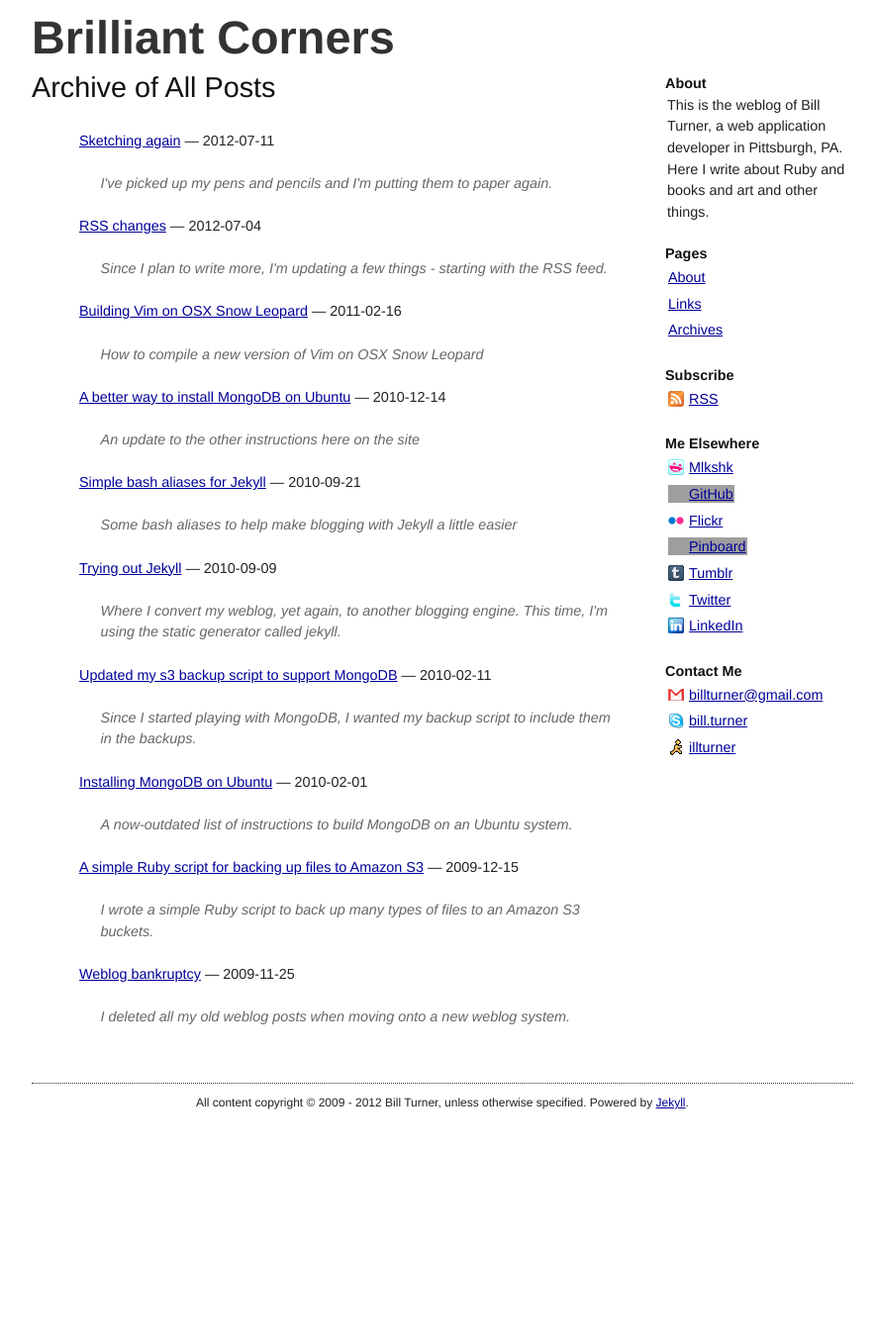
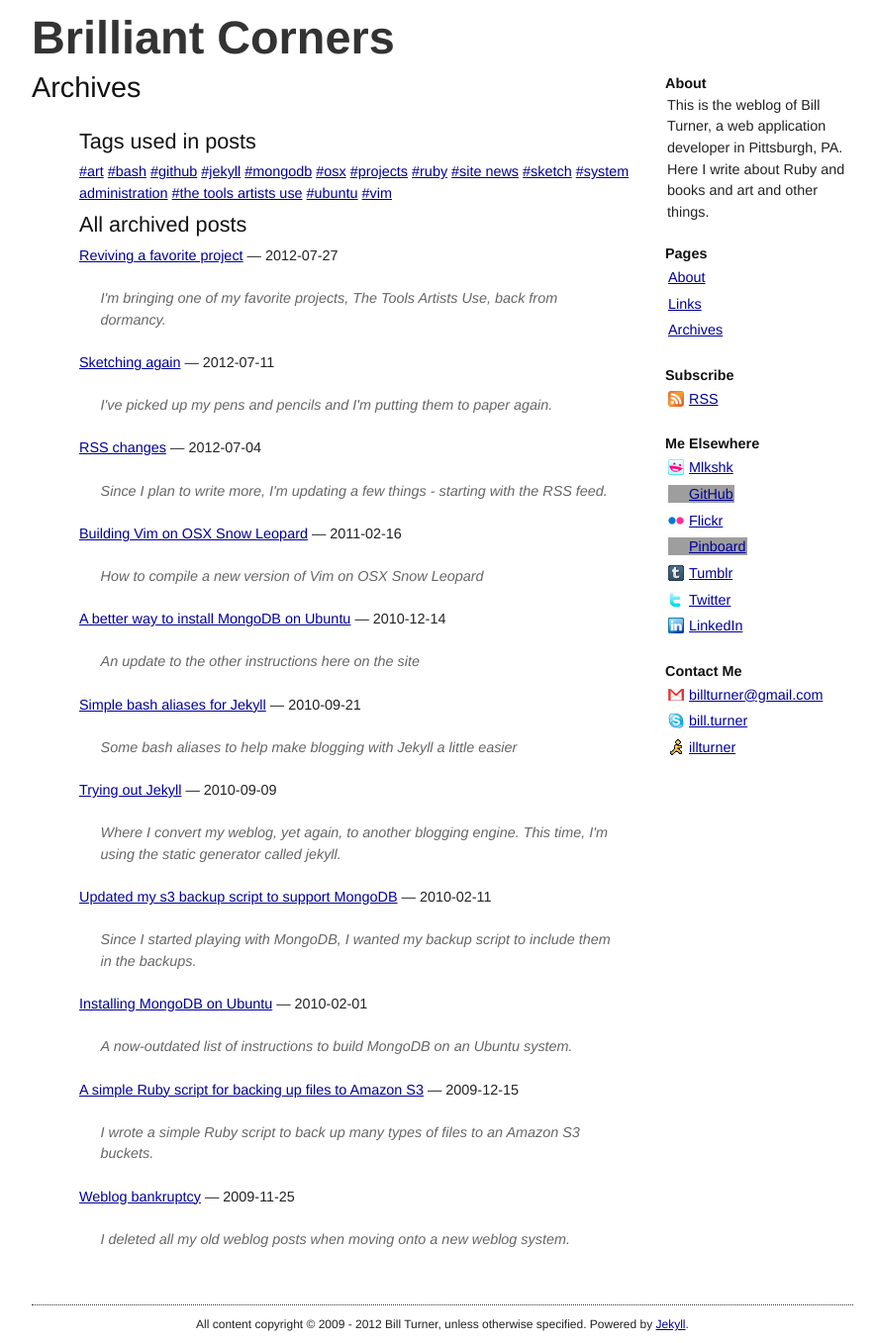
Before and after one commit to billturner/old_kindofblue_com, a Jekyll site: the page built from archive.html, in a window 1280 px wide. Shown: the whole page at 99% size, without its empty margins (133-1017 px from the left). Built offline with Jekyll 4.4.1, drawn with Linux system fonts in a browser that asks for light colours; Markdown is read by kramdown in place of the engine named in the settings; comment, search, counter and statistics services are not loaded; before the commit the page ends 1133 px from its top, so only the background shows below that; some of the changed lines change nothing that is shown; grey boxes are pictures that could not be loaded.

Commit message:
Adding new post; adding tag_list plugin for archive page

```diff
--- /dev/null
+++ b/_plugins/tag_list_tag.rb
@@ -0,0 +1,20 @@
+module Jekyll
+  class TagListTag < Liquid::Tag
+    safe = true
+
+    def initialize(name, params, tokens)
+      super
+    end
+
+    def render(context)
+      all_tags = context.registers[:site].tags.map{ |t,p| t }
+      tag_html = []
+      all_tags.sort.each do |tag|
+        tag_html << "<a href=\"/tag/#{tag.downcase.gsub("\s", "-")}/\" rel=\"tag\">##{tag}</a>"
+      end
+      return tag_html.join(" \n")
+    end
+  end
+end
+
+Liquid::Template.register_tag('tag_list', Jekyll::TagListTag)
--- /dev/null
+++ b/_posts/2012/07/2012-07-27-reviving-a-favorite-project.markdown
@@ -0,0 +1,15 @@
+---
+layout: post
+date: 2012-07-27T08:20:00-05:00
+title: Reviving a favorite project
+excerpt: I'm bringing one of my favorite projects, The Tools Artists Use, back from dormancy.
+tags:
+- art
+- projects
+- the tools artists use
+---
+Right about the time I started my current job, I put a project I started a couple of years before on hold. Instead of just taking a break while I acclimated myself to my new job, I let the project sit and gather dust. I would think about it every couple of months, and before I knew it, two years had passed. Now, after a couple of weeks of late nights spent working, I'm just about ready to bring it back from the dead.
+
+I'm happy to say that I'm going to start posting artist interviews over at [The Tools Artists Use](http://thetoolsartistsuse.com/) again. It may be a week or so before I get a new interview ready, but I've started sending out interview requests already. And since I'm considerably more busy now, I probably won't be able to post as often as I used to. But at least it's coming back.
+
+And now that [I'm starting to pick up sketching again](http://brilliantcorners.org/2012/07/sketching-again), it'll be nice to have a resource for more art supplies ideas (that I probably don't need, but will buy anyway).
--- a/archive.html
+++ b/archive.html
@@ -1,8 +1,13 @@
 ---
 layout: page
-title: Archive of All Posts
+title: Archives
 ---
 <ul class="archive">
+  <h3>Tags used in posts</h3>
+
+  {% tag_list %}
+
+  <h3>All archived posts</h3>
   {% for post in site.posts %}
     <li>
       <a href="{{ site.url }}{{ post.url }}" title="{{ post.title | escape }}" rel="bookmark">{{ post.title }}</a> &mdash; {{ post.date | date: "%Y-%m-%d" }}
```
